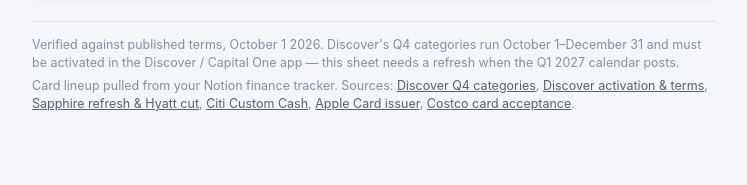
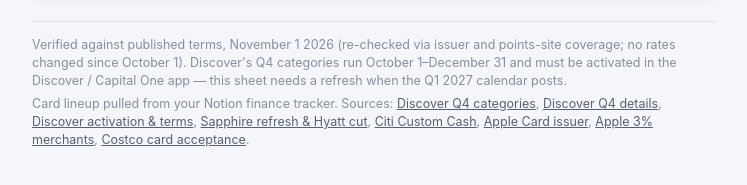
Before and after one commit to camerondutra/camerondutra.github.io, a plain HTML site: page cards.html in a window 1280 px wide. Shown: the part 4311-4496 px from the top of the page, without its empty margins (266-1013 px from the left). Drawn offline with Linux system fonts and the light colour scheme.

Commit message:
Refresh card terms — November 2026
Re-checked Discover Q4 2026 categories (restaurants, entertainment,
utilities; $1,500 combined cap; activation through Dec 31), Citi Custom
Cash, Sapphire Preferred, Apple Card 3% list and Home Depot Card. No
rates changed since Oct 1. Updated footer date and sources; noted the
published Dec 31 2026 Apple TV enrollment deadline on Sapphire.

Co-Authored-By: Claude Opus 5.5 <noreply@anthropic.com>
Claude-Session: https://claude.ai/code/session_01STaep9f24inQmK9J4LD1xM

```diff
--- a/cards.html
+++ b/cards.html
@@ -784,7 +784,7 @@
           <li><b>2x</b> all other travel</li>
           <li><b>1x</b> everything else</li>
         </ul>
-        <div class="cap">$95 annual fee, unchanged by the June 15 2026 refresh. That refresh also took two things away: the 10% anniversary points bonus is gone, and Hyatt transfers dropped to 4:3 — 1,000 Chase points now buy only 750 Hyatt points. That cut took effect October 1, 2026 for cards opened before June 15 2026 (new cards got it immediately; the Sapphire Reserve keeps 1:1). Hyatt was the strongest transfer partner, so now that the cut has landed treat 1.5–2¢ per point as a ceiling rather than a given, and lean on Apple's flat 2% for unbonused spend. Added in exchange: a $100 Chase Travel hotel credit, a $120 TSA PreCheck/Global Entry credit every four years, and a year of Apple TV.</div>
+        <div class="cap">$95 annual fee, unchanged by the June 15 2026 refresh. That refresh also took two things away: the 10% anniversary points bonus is gone, and Hyatt transfers dropped to 4:3 — 1,000 Chase points now buy only 750 Hyatt points. That cut took effect October 1, 2026 for cards opened before June 15 2026 (new cards got it immediately; the Sapphire Reserve keeps 1:1). Hyatt was the strongest transfer partner, so now that the cut has landed treat 1.5–2¢ per point as a ceiling rather than a given, and lean on Apple's flat 2% for unbonused spend. Added in exchange: a $100 Chase Travel hotel credit, a $120 TSA PreCheck/Global Entry credit every four years, and a year of Apple TV (enroll and link an Apple ID by December 31, 2026 if you haven't).</div>
       </div>
     </details>
 
@@ -812,8 +812,8 @@
   </section>
 
   <footer>
-    <div>Verified against published terms, October 1 2026. Discover's Q4 categories run October 1–December 31 and must be activated in the Discover / Capital One app — this sheet needs a refresh when the Q1 2027 calendar posts.</div>
-    <div>Card lineup pulled from your Notion finance tracker. Sources: <a href="https://www.doctorofcredit.com/discover-q4-2026-5-categories-utilities-restaurants-entertainment/">Discover Q4 categories</a>, <a href="https://thepointsguy.com/credit-cards/activate-discover-cash-back-quarterly-categories/">Discover activation &amp; terms</a>, <a href="https://thepointsguy.com/news/chase-sapphire-preferred-refresh-2026/">Sapphire refresh &amp; Hyatt cut</a>, <a href="https://frequentmiler.com/citi-custom-cash-credit-card-review/">Citi Custom Cash</a>, <a href="https://techcrunch.com/2026/01/07/jpmorgan-chase-becomes-the-new-issuer-of-the-apple-card/">Apple Card issuer</a>, <a href="https://www.citi.com/credit-cards/understanding-credit-cards/what-credit-cards-does-costco-accept">Costco card acceptance</a>.</div>
+    <div>Verified against published terms, November 1 2026 (re-checked via issuer and points-site coverage; no rates changed since October 1). Discover's Q4 categories run October 1–December 31 and must be activated in the Discover / Capital One app — this sheet needs a refresh when the Q1 2027 calendar posts.</div>
+    <div>Card lineup pulled from your Notion finance tracker. Sources: <a href="https://www.nerdwallet.com/credit-cards/news/discover-bonus-categories-q4-2026">Discover Q4 categories</a>, <a href="https://www.doctorofcredit.com/discover-q4-2026-5-categories-utilities-restaurants-entertainment/">Discover Q4 details</a>, <a href="https://thepointsguy.com/credit-cards/activate-discover-cash-back-quarterly-categories/">Discover activation &amp; terms</a>, <a href="https://thepointsguy.com/news/chase-sapphire-preferred-refresh-2026/">Sapphire refresh &amp; Hyatt cut</a>, <a href="https://www.nerdwallet.com/credit-cards/news/citi-custom-cash-closed-to-new-applications">Citi Custom Cash</a>, <a href="https://www.nerdwallet.com/credit-cards/news/apple-card-chase-new-issuer">Apple Card issuer</a>, <a href="https://www.nerdwallet.com/article/credit-cards/apple-card-3-percent-merchants">Apple 3% merchants</a>, <a href="https://www.citi.com/credit-cards/understanding-credit-cards/what-credit-cards-does-costco-accept">Costco card acceptance</a>.</div>
   </footer>
 
 </div>
```
